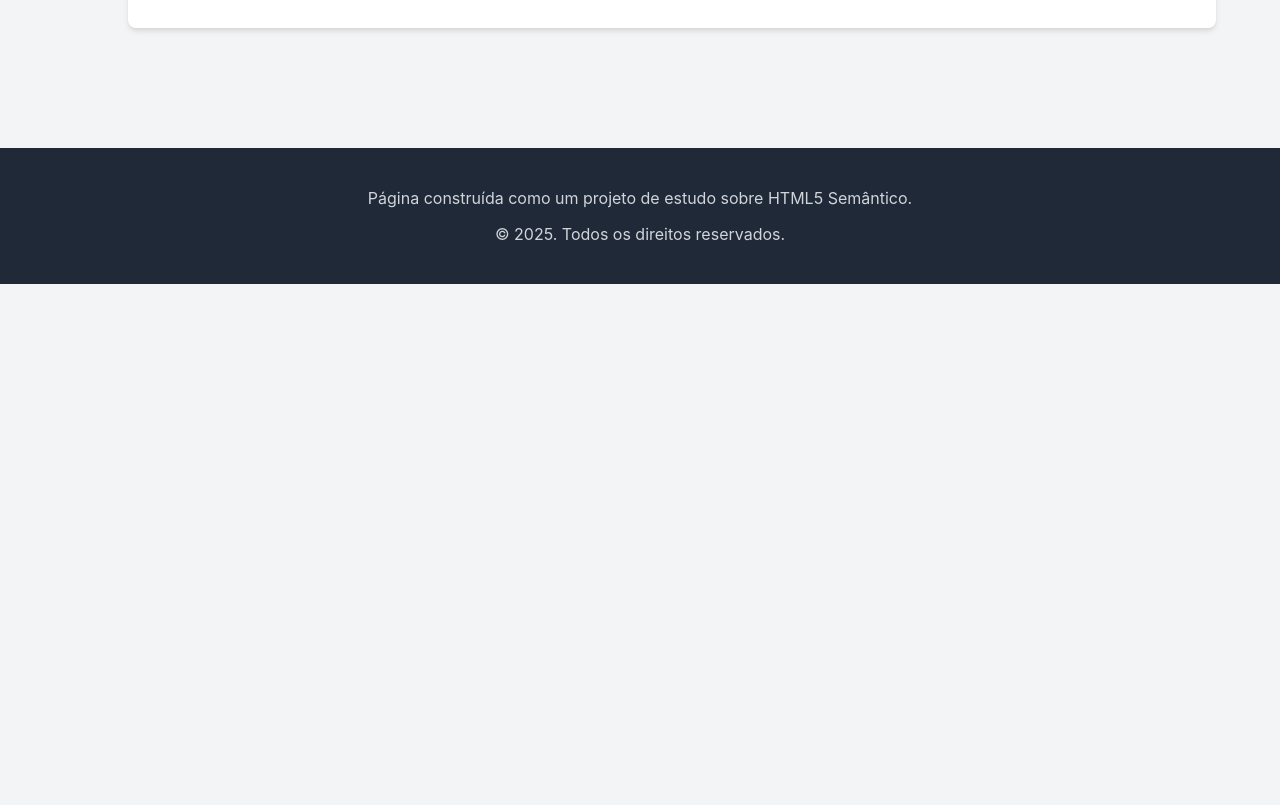
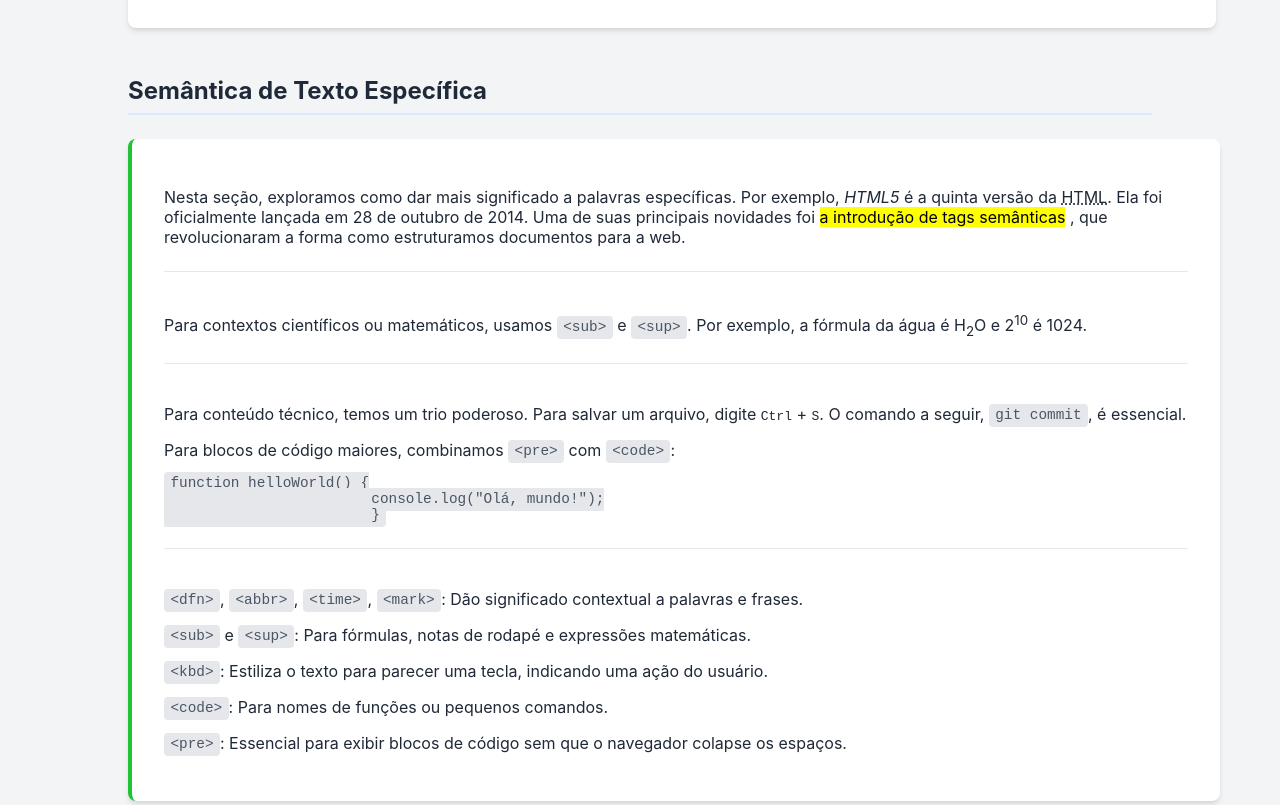
Before and after one commit to Pedroh1910/Anatomia, a plain HTML site: page part2.html in a window 1280 px wide. Shown: the part 1640-2445 px from the top of the page. Before the commit the page ends 1924 px from the top, so only its background shows below. Drawn offline with Linux system fonts and the light colour scheme.

Commit message:
Anatomia Web Parte 2

```diff
--- a/part2.html
+++ b/part2.html
@@ -89,12 +89,13 @@
                         </fieldset>
                         <fieldset class="feedback">
                             <legend>Feedback</legend>
-                            <label class="nivel">Nível de satisfação de 00 a 100</label>
+                            <label class="nivel">Nível de satisfação de 0 a 100</label>
                             <input type="range" name="comen" class="comen" id="satisfacao" min="0" max="100" value="50" oninput="document.getElementById('valor-satisfacao').value = this.value">
                             <h2 class="nota"><output id="valor-satisfacao">50</output></h2>
                             <p class="deixa">Deixa seu comentario:</p>
                             <textarea name="comentario" class="comentario"></textarea>
                         </fieldset>
+
                         <button type="submit" class="enviar">Enviar Inscrição</button>
                     </form>
                 </div>
@@ -108,6 +109,46 @@
                 </div>
             </div>
         </section>
+        <section id="texto-avancado">
+            <h3 class="section-title">Semântica de Texto Específica</h3>
+            <div class="card tag-highlight">
+                <div class="text-content">
+                    <p>
+                        Nesta seção, exploramos como dar mais significado a palavras específicas. Por exemplo,
+                        <dfn>HTML5</dfn> é a quinta versão da
+                        <abbr title="HyperText Markup Language">HTML</abbr>.
+                        Ela foi oficialmente lançada em <time datetime="2014-10-28">28 de outubro de 2014</time>.
+                        Uma de suas principais novidades foi
+                        <mark>a introdução de tags semânticas</mark>
+                        , que revolucionaram a forma como estruturamos documentos para a web.
+                    </p>
+
+                    <div class="divider">
+                         <p>
+                            Para contextos científicos ou matemáticos, usamos <code>&lt;sub&gt;</code> e <code>&lt;sup&gt;</code>. Por exemplo, a fórmula da água é H<sub>2</sub>O e 2<sup>10</sup> é 1024.
+                        </p>
+                    </div>
+
+                    <div class="divider">
+                        <p>
+                            Para conteúdo técnico, temos um trio poderoso. Para salvar um arquivo, digite <kbd>Ctrl</kbd> + <kbd>S</kbd>.
+                            O comando a seguir, <code>git commit</code>, é essencial.
+                        </p>
+                        <p>Para blocos de código maiores, combinamos <code>&lt;pre&gt;</code> com <code>&lt;code&gt;</code>:</p>
+                        <pre><code class="language-js">function helloWorld() {
+                        console.log("Olá, mundo!");
+                        }</code></pre>
+                    </div>
+                    <div class="divider divider-list">
+                        <p><code>&lt;dfn&gt;</code>, <code>&lt;abbr&gt;</code>, <code>&lt;time&gt;</code>, <code>&lt;mark&gt;</code>: Dão significado contextual a palavras e frases.</p>
+                        <p><code>&lt;sub&gt;</code> e <code>&lt;sup&gt;</code>: Para fórmulas, notas de rodapé e expressões matemáticas.</p>
+                        <p><code>&lt;kbd&gt;</code>: Estiliza o texto para parecer uma tecla, indicando uma ação do usuário.</p>
+                        <p><code>&lt;code&gt;</code>: Para nomes de funções ou pequenos comandos.</p>
+                        <p><code>&lt;pre&gt;</code>: Essencial para exibir blocos de código sem que o navegador colapse os espaços.</p>
+                    </div>
+                </div>
+            </div>
+        </section>
     </main>
     <footer>
         <p>Página construída como um projeto de estudo sobre HTML5 Semântico.</p>
--- a/style2.css
+++ b/style2.css
@@ -249,3 +249,32 @@ footer {
     display: flex;
     color: #1dc934;
 }
+
+.divider {
+    margin-top: 1.5rem;
+    border-top: 1px solid #e5e7eb;
+    padding-top: 1.5rem;
+}
+
+.divider-list > * + * {
+    margin-top: 0.5rem;
+}
+
+/* Footer */
+.main-footer {
+    text-align: center;
+    padding: 1.5rem 0;
+    background-color: #1f2937;
+    color: #d1d5db;
+    margin-top: 3rem;
+}
+
+/* Responsividade */
+@media (min-width: 768px) {
+    .grid-container {
+        grid-template-columns: repeat(2, minmax(0, 1fr));
+    }
+     .header-content nav {
+        margin-top: 0;
+    }
+}
```
